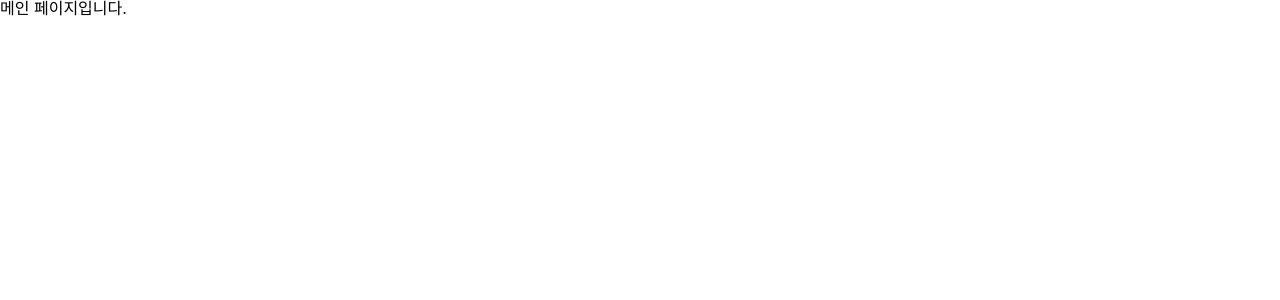
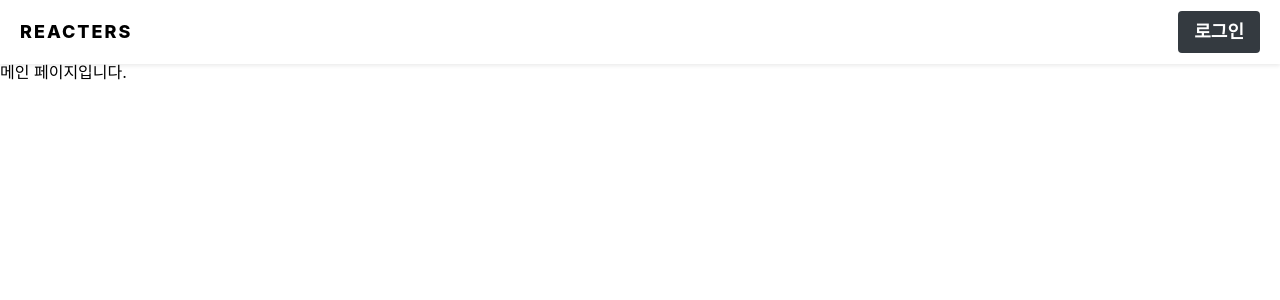
Before and after one commit to JunBum2ya/board-service-front, a React (Create React App) app: page / in a window 1280 px wide. Shown: the top 300 px of the page. Built offline with nearby package versions, Linux system fonts and the light colour scheme.

Commit message:
[feat] 인증 기능 구현
인증 구현, 로그아웃 기능 구현, 로그인 유지

```diff
--- a/src/components/Button.tsx
+++ b/src/components/Button.tsx
@@ -1,18 +1,30 @@
-import React from 'react';
+import React, { useCallback } from 'react';
 import '../styles/components/Button.scss';
+import { Link, useNavigate } from 'react-router-dom';
 
-const Button = ({children, style} : ButtonProps) => {
-  return (
-    <button className={`custom-button`} style={style}>{children}</button>
-  )
+const Button = ({ children, style, to, onClick, className }: ButtonProps) => {
+
+  const navigate = useNavigate();
+
+  const onButtonClick = useCallback(() => {
+    if (onClick) {
+      onClick();
+    }
+  }, [navigate, to, onClick]);
+
+  return to ? <Link className={`custom-button ${className && className}`} style={style} to={to}>{children}</Link> :
+    <button className={`custom-button`} style={style} onClick={onButtonClick}>{children}</button>;
 };
 
 type ButtonProps = {
   children: React.ReactNode;
+  className?: string;
   style?: {
     backgroundColor?: string;
     hoverBackGroundColor?: string;
-  }
+  },
+  to?: string;
+  onClick?: () => void;
 };
 
 export default Button;
--- a/src/components/base/Header.tsx
+++ b/src/components/base/Header.tsx
@@ -1,7 +1,48 @@
-const Header = () => {
+import Button from '../Button';
+import '../../styles/components/Header.scss';
+import { Link, useNavigate } from 'react-router-dom';
+import React from 'react';
+import { Authentication } from '../../types/auth/authentication';
+
+const Header: React.FC<HeaderProps> = ({ authentication }) => {
+
+  const navigate = useNavigate();
+
+  const onLogout = () => {
+    try {
+      localStorage.removeItem("authentication");
+    }catch (error) {
+      console.error(error);
+    }
+    navigate("/");
+  };
+
   return (
-    <div></div>
+    <>
+      <div className={`header-block`}>
+        <div className={`header-wrapper`}>
+          <Link to={`/`} className={`logo-area`}>REACTERS</Link>
+          {
+            authentication ? (
+              <div className={`right`}>
+                <div className={`user-info`}>{authentication.username}</div>
+                <Button onClick={onLogout}>로그아웃</Button>
+              </div>
+            ) : (
+              <div className={`right`}>
+                <Button to={`/auth/login`} className={'full-width'}>로그인</Button>
+              </div>
+            )
+          }
+        </div>
+      </div>
+      <div className={`spacer`}></div>
+    </>
   );
 };
 
+type HeaderProps = {
+  authentication?: Authentication | null;
+};
+
 export default Header;
--- a/src/container/auth/JoinForm.tsx
+++ b/src/container/auth/JoinForm.tsx
@@ -20,14 +20,14 @@ const JoinForm = () => {
   const onSubmit = (e: FormEvent<HTMLFormElement>) => {
     e.preventDefault();
     const { username, password, passwordConfirm, email, nickname } = formData;
-    if([username, password, passwordConfirm, email].includes('')) {
+    if ([username, password, passwordConfirm, email].includes('')) {
       setJoinError('빈 칸을 모두 입력해주세요.');
       return;
     }
     if (password !== passwordConfirm) {
       setJoinError('비밀번호가 일치하지 않습니다.');
-      dispatch(changeField({form: 'join', key: 'password', value: ''}));
-      dispatch(changeField({form: 'join', key: 'passwordConfirm', value: ''}));
+      dispatch(changeField({ form: 'join', key: 'password', value: '' }));
+      dispatch(changeField({ form: 'join', key: 'passwordConfirm', value: '' }));
       return;
     }
     dispatch(join({ username, password, email, nickname }));
@@ -44,15 +44,20 @@ const JoinForm = () => {
   }, [dispatch]);
 
   useEffect(() => {
-    if(error) {
+    if (error) {
       console.error(`회원가입 오류 발생 : ${error}`);
       return;
     }
   }, [error]);
 
   useEffect(() => {
-    if(authentication) {
-      navigate("/");
+    if (authentication) {
+      try {
+        localStorage.setItem('authentication', JSON.stringify(authentication));
+      } catch (error) {
+        console.log('localStorage is not working');
+      }
+      navigate('/');
     }
   }, [authentication, navigate]);
 
--- a/src/container/auth/LoginForm.tsx
+++ b/src/container/auth/LoginForm.tsx
@@ -42,6 +42,11 @@ const LoginForm = () => {
 
   useEffect(() => {
     if(authentication) {
+      try {
+        localStorage.setItem('authentication', JSON.stringify(authentication));
+      }catch (error) {
+        console.log('localStorage is not working');
+      }
       navigate("/");
     }
   }, [authentication, navigate]);
--- /dev/null
+++ b/src/container/common/HeaderContainer.tsx
@@ -0,0 +1,9 @@
+import { useAppSelector } from '../../hooks/reduxHooks';
+import Header from '../../components/base/Header';
+
+const HeaderContainer = () => {
+  const authentication = useAppSelector(state => state.authentication.authentication);
+  return <Header authentication={authentication}/>
+};
+
+export default HeaderContainer;
--- a/src/features/authentication.ts
+++ b/src/features/authentication.ts
@@ -77,6 +77,9 @@ const authenticationSlice = createSlice({
       } else {
         state.form.join = initialState.form.join;
       }
+    },
+    setAuthentication: (state, action: PayloadAction<Authentication>) => {
+      state.authentication = action.payload;
     }
   },
   extraReducers: (builder) => {
@@ -96,5 +99,5 @@ const authenticationSlice = createSlice({
   }
 });
 
-export const { changeField, initializeForm } = authenticationSlice.actions;
+export const { changeField, initializeForm, setAuthentication } = authenticationSlice.actions;
 export default authenticationSlice.reducer;
--- a/src/index.tsx
+++ b/src/index.tsx
@@ -7,6 +7,20 @@ import reportWebVitals from './reportWebVitals';
 import { BrowserRouter } from 'react-router-dom';
 import { Provider } from 'react-redux';
 import store from './store';
+import { setAuthentication } from './features/authentication';
+
+const loadUser = () => {
+  try {
+    const authentication = localStorage.getItem('authentication');
+    if (!authentication) return;
+
+    store.dispatch(setAuthentication(JSON.parse(authentication)));
+  } catch (error) {
+    console.error(error);
+  }
+};
+
+loadUser();
 
 const root = ReactDOM.createRoot(
   document.getElementById('root') as HTMLElement
--- a/src/pages/MainPage.tsx
+++ b/src/pages/MainPage.tsx
@@ -1,5 +1,12 @@
+import HeaderContainer from '../container/common/HeaderContainer';
+
 const MainPage = () => {
-  return (<div>메인 페이지입니다.</div>);
+  return (
+    <div>
+      <HeaderContainer/>
+      메인 페이지입니다.
+    </div>
+  );
 };
 
 export default MainPage;
--- a/src/styles/components/Button.scss
+++ b/src/styles/components/Button.scss
@@ -7,9 +7,16 @@
   color: white;
   outline: none;
   cursor: pointer;
+  display: block;
 
   background: #343a40;
   &:hover {
     background: #868296;
   }
 }
+.full-width {
+  padding-top: .75rem;
+  padding-bottom: .75rem;
+  width: 100%;
+  font-size: 1.125rem;
+}
--- /dev/null
+++ b/src/styles/components/Header.scss
@@ -0,0 +1,29 @@
+.header-block {
+  position: fixed;
+  width: 100%;
+  background: #ffffff;
+  box-shadow: 0 2px 4px rgba(0, 0, 0, .08);
+  padding: 0 20px;
+  .header-wrapper {
+    height: 4rem;
+    display: flex;
+    align-items: center;
+    justify-content: space-between;
+    .logo-area {
+      font-size: 1.125rem;
+      font-weight: 800;
+      letter-spacing: 2px;
+    }
+    .right {
+      display: flex;
+      align-items: center;
+    }
+  }
+}
+.spacer {
+  height: 4rem;
+}
+.user-info {
+  font-weight: 800;
+  margin-right: 1rem;
+}
```
